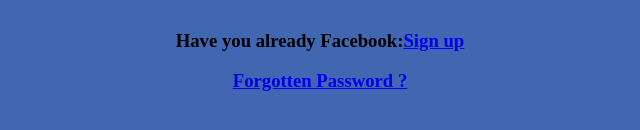
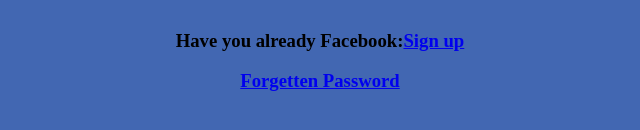
Before and after one commit to mdruhullah1991/dit349class3, a plain HTML site: page index.html in a window 1280 px wide. Shown: the part 204-334 px from the top of the page, 320-960 px from the left. Drawn offline with Linux system fonts and the light colour scheme.

Commit message:
Add files via upload

```diff
--- a/index.html
+++ b/index.html
@@ -16,7 +16,7 @@
 
   <br><br>
   <h3>Have you already Facebook:<a href="html/signup.html">Sign up</a></h3>
-  <h3><a href="html/Forget.html">Forgotten Password ?</a></h3>
+  <h3><a href="html/forget.html">Forgetten Password</a></h3>
   </form>
 
     </div></center>
```
